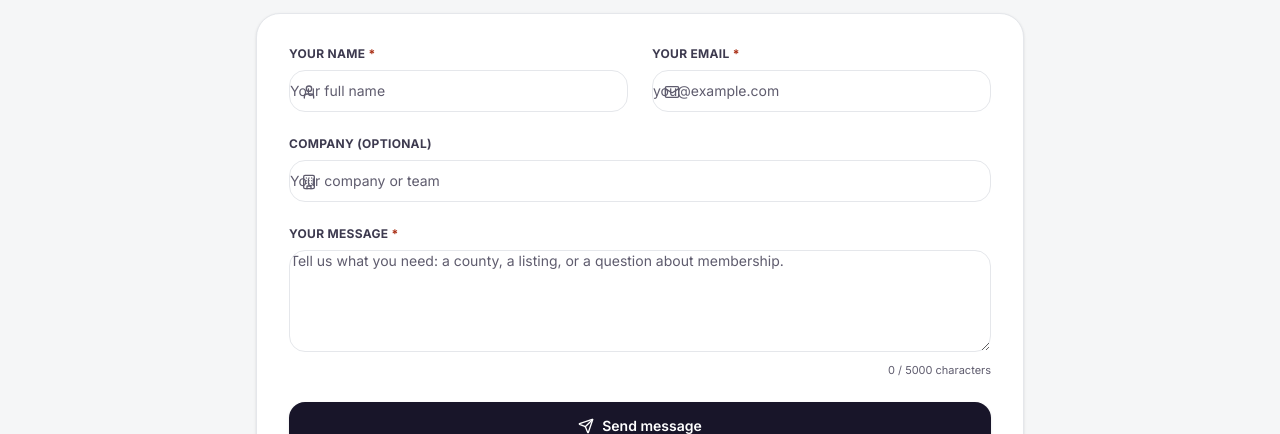
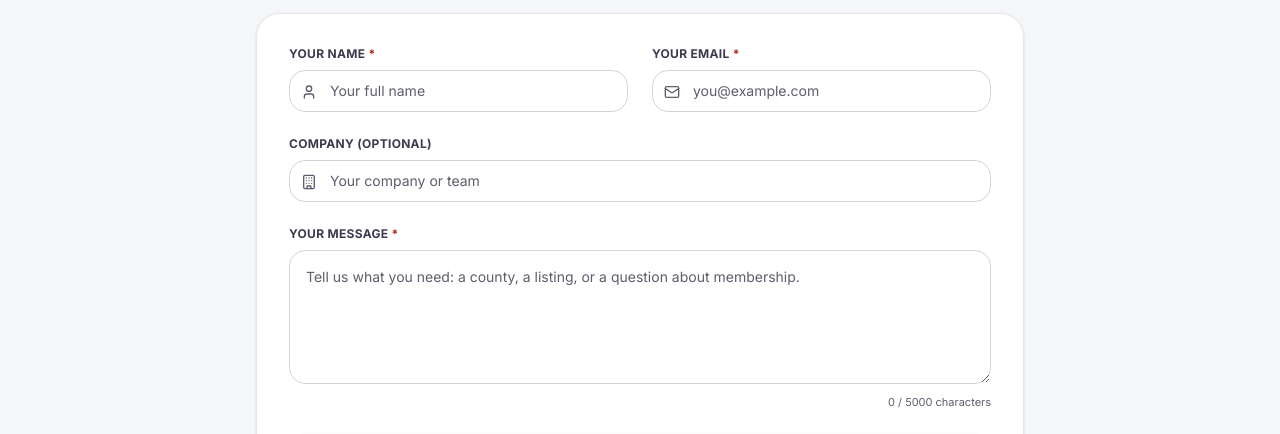
Before and after one commit to sergey9519546/property-crawl, a Next.js app: page /contact in a window 1280 px wide. Shown: the part 511-945 px from the top of the page. Built offline with nearby package versions, Linux system fonts and the light colour scheme; no server answers; a web font is replaced by a local one.

Commit message:
fix(contact): fix Tailwind class collisions on form inputs
Co-authored-by: sergey9519546 <249232116+sergey9519546@users.noreply.github.com>

```diff
--- a/src/app/contact/page.tsx
+++ b/src/app/contact/page.tsx
@@ -121,7 +121,7 @@ export default function ContactPage() {
                     placeholder="Your full name"
                     value={name}
                     onChange={(e) => setName(e.target.value)}
-                    className="w-full rounded-xl border border-line-strongpl-10 pr-4 py-2.5 text-sm text-ink placeholder:text-ink-3 focus:border-ink focus:outline-none focus:ring-1 focus:ring-ink"
+                    className="w-full rounded-xl border border-line-strong pl-10 pr-4 py-2.5 text-sm text-ink placeholder:text-ink-3 focus:border-ink focus:outline-none focus:ring-1 focus:ring-ink"
                   />
                 </div>
               </div>
@@ -140,7 +140,7 @@ export default function ContactPage() {
                     placeholder="you@example.com"
                     value={email}
                     onChange={(e) => setEmail(e.target.value)}
-                    className="w-full rounded-xl border border-line-strongpl-10 pr-4 py-2.5 text-sm text-ink placeholder:text-ink-3 focus:border-ink focus:outline-none focus:ring-1 focus:ring-ink"
+                    className="w-full rounded-xl border border-line-strong pl-10 pr-4 py-2.5 text-sm text-ink placeholder:text-ink-3 focus:border-ink focus:outline-none focus:ring-1 focus:ring-ink"
                   />
                 </div>
               </div>
@@ -159,7 +159,7 @@ export default function ContactPage() {
                   placeholder="Your company or team"
                   value={company}
                   onChange={(e) => setCompany(e.target.value)}
-                  className="w-full rounded-xl border border-line-strongpl-10 pr-4 py-2.5 text-sm text-ink placeholder:text-ink-3 focus:border-ink focus:outline-none focus:ring-1 focus:ring-ink"
+                  className="w-full rounded-xl border border-line-strong pl-10 pr-4 py-2.5 text-sm text-ink placeholder:text-ink-3 focus:border-ink focus:outline-none focus:ring-1 focus:ring-ink"
                 />
               </div>
             </div>
@@ -177,7 +177,7 @@ export default function ContactPage() {
                   placeholder="Tell us what you need: a county, a listing, or a question about membership."
                   value={message}
                   onChange={(e) => setMessage(e.target.value)}
-                  className="w-full rounded-xl border border-line-strongp-4 text-sm text-ink placeholder:text-ink-3 focus:border-ink focus:outline-none focus:ring-1 focus:ring-ink"
+                  className="w-full rounded-xl border border-line-strong p-4 text-sm text-ink placeholder:text-ink-3 focus:border-ink focus:outline-none focus:ring-1 focus:ring-ink"
                 />
               </div>
               <p className="mt-1 text-right text-[11px] text-ink-3">
```
